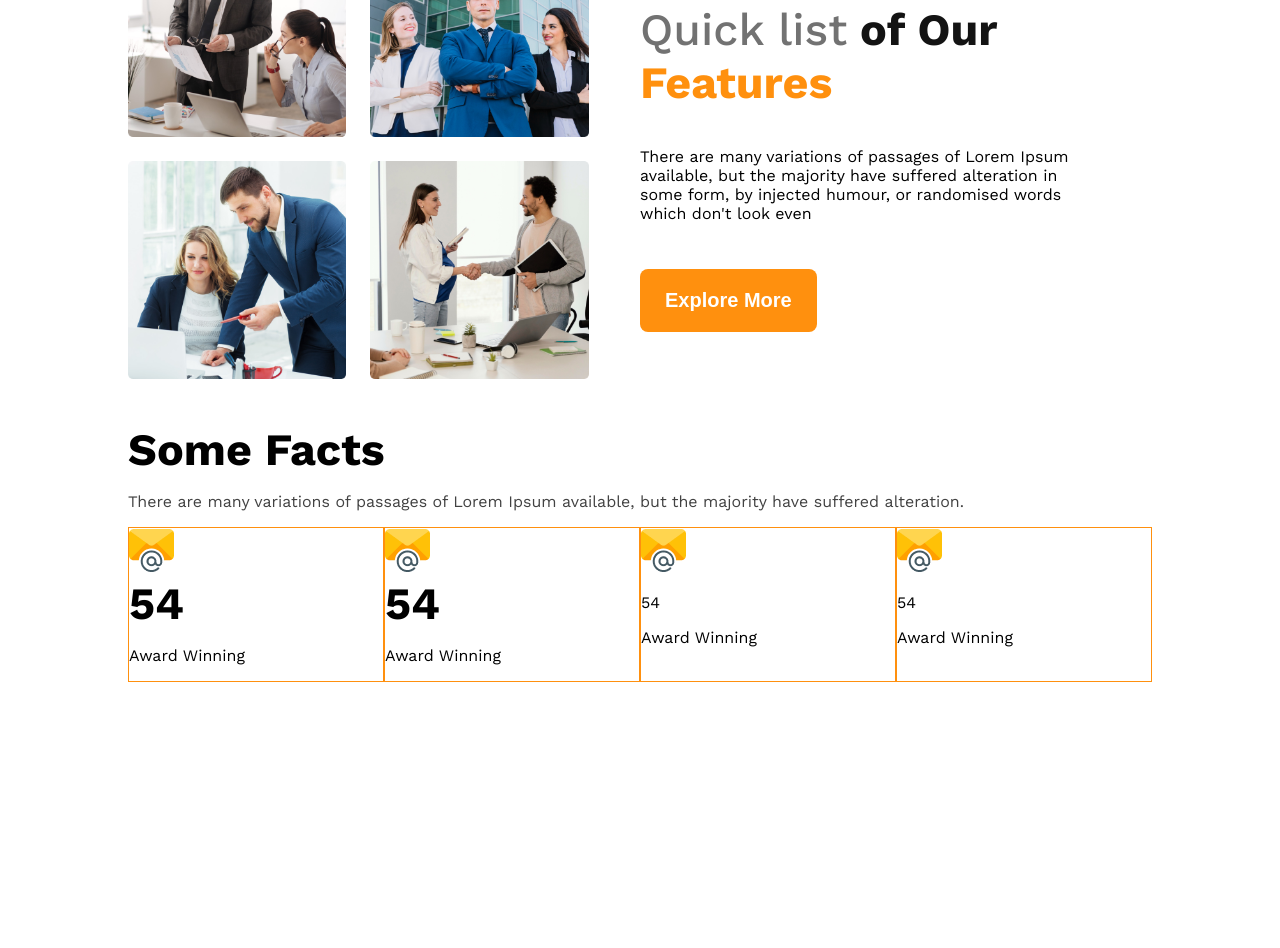
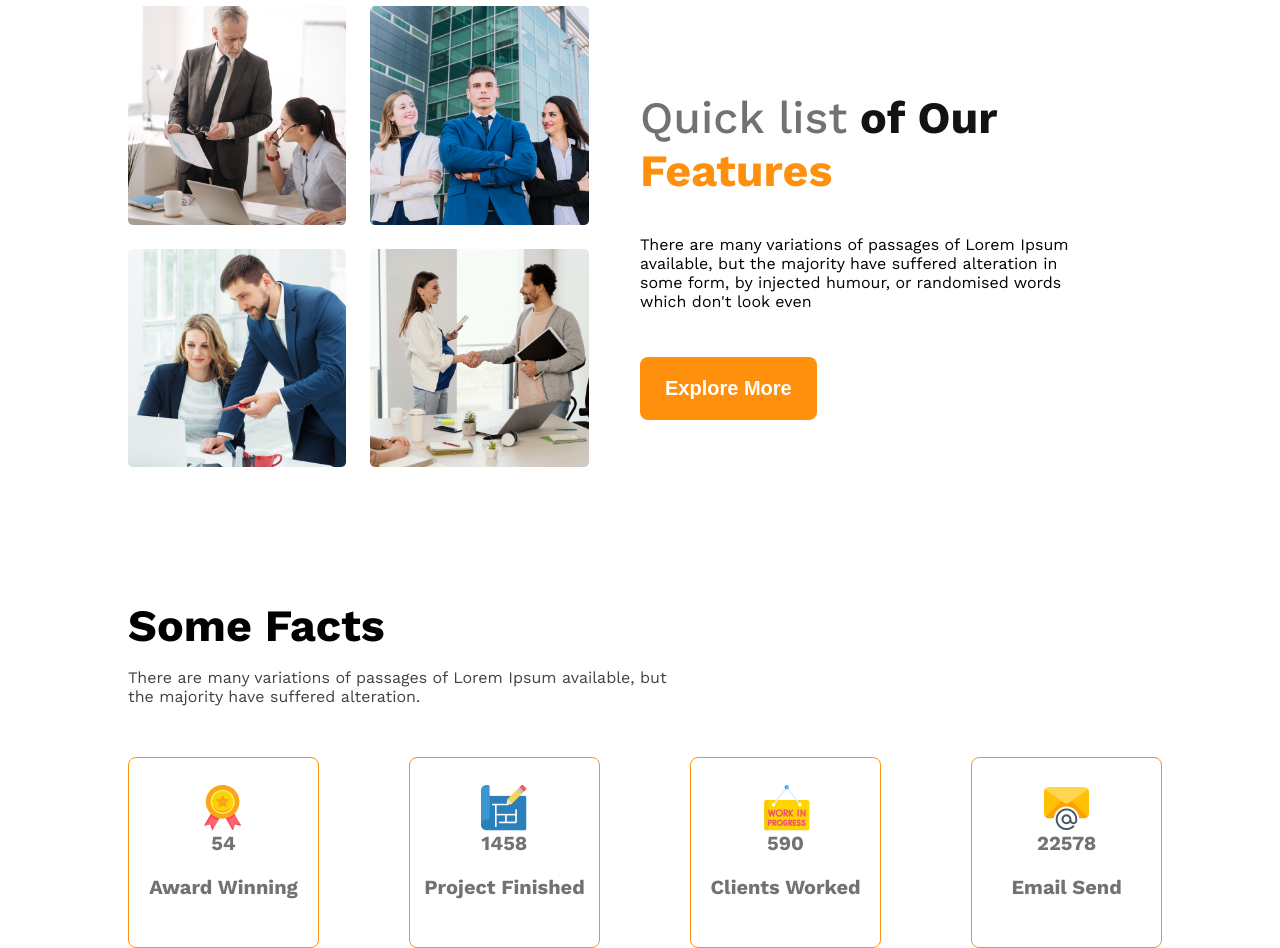
Before and after one commit to Saimul-Hoq/G3-Architects, a plain HTML site: page index.html in a window 1280 px wide. Shown: the part 1119-2067 px from the top of the page. Before the commit the page ends 1801 px from the top, so only its background shows below. Drawn offline with nearby package versions, Linux system fonts and the light colour scheme.

Commit message:
Completed Fact Section

```diff
--- a/index.html
+++ b/index.html
@@ -50,27 +50,27 @@
 
         <section class="facts">
             <h2 class="text-bold">Some Facts</h2>
-            <p class="text-gray">There are many variations of passages of Lorem Ipsum available, but the majority have suffered alteration.</p>
+            <p class="text-gray fact-description">There are many variations of passages of Lorem Ipsum available, but the majority have suffered alteration.</p>
             <div class="fact-card-container">
                 <div class="card">
-                    <img src="images/icons/email.png" alt="">
+                    <img src="images/icons/ribon.png" alt="">
                     <p class="num text-bold">54</p>
                     <p>Award Winning</p>
                 </div>
                 <div class="card">
-                    <img src="images/icons/email.png" alt="">
-                    <p class="num text-bold">54</p>
-                    <p>Award Winning</p>
+                    <img src="images/icons/projects.png" alt="">
+                    <p class="num text-bold">1458</p>
+                    <p>Project Finished</p>
+                </div>
+                <div class="card">
+                    <img src="images/icons/customers.png" alt="">
+                    <p class="num text-bold">590</p>
+                    <p>Clients Worked</p>
                 </div>
                 <div class="card">
                     <img src="images/icons/email.png" alt="">
-                    <p class="num">54</p>
-                    <p>Award Winning</p>
-                </div>
-                <div class="card">
-                    <img src="images/icons/email.png" alt="">
-                    <p class="num">54</p>
-                    <p>Award Winning</p>
+                    <p class="num text-bold">22578</p>
+                    <p>Email Send</p>
                 </div>
             </div>
         </section>
--- a/styles/g3-architect.css
+++ b/styles/g3-architect.css
@@ -49,12 +49,11 @@ body{
 }
 
 main{
-    max-width: 80%;
     margin: 0 auto;
 }
 
 body *> section{
-    margin-top: 5vh;
+    padding: 10% 10% 0 10%;
 }
 
 /* Header Style */
@@ -136,13 +135,35 @@ body *> section{
 }
 
 /* Facts Style */
+.card p{
+    font-size: 1.25rem;
+    font-weight: 700;
+    color: #727272;
+
+}
 .fact-card-container{
     display: grid;
     grid-template-columns: repeat(4, 1fr);
+    gap: 9%;
 
+}
+.fact-description{
+    max-width: 542px;
+    margin-bottom: 5%;
 }
 .card{
     border: 1px solid #FF900E;
+    text-align: center;
+    width: 100%;
+    aspect-ratio: 1/1;
+    display: flex;
+    flex-direction: column;
+    align-items: center;
+    justify-content: center;
+    border-radius: 8px;
+}
+.card img{
+    flex: 0 0 auto;
 }
 /* Small Devices */
 @media screen and (max-width: 576px){
@@ -160,10 +181,17 @@ body *> section{
     .ft-content{
         width: 100%;
     }
+    .fact-card-container{
+        grid-template-columns: repeat(2, 1fr);
+    }
+
 }
 
 @media screen and (min-width: 576px) and (max-width: 992px){
     .navbar{
         flex-direction: column;
     }
+    .fact-card-container{
+        grid-template-columns: repeat(2, 1fr);
+    }
 }
```
